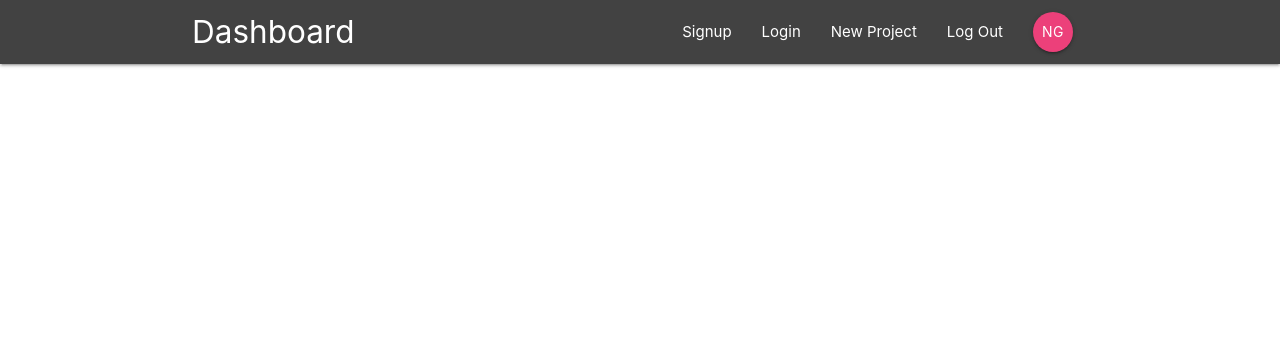
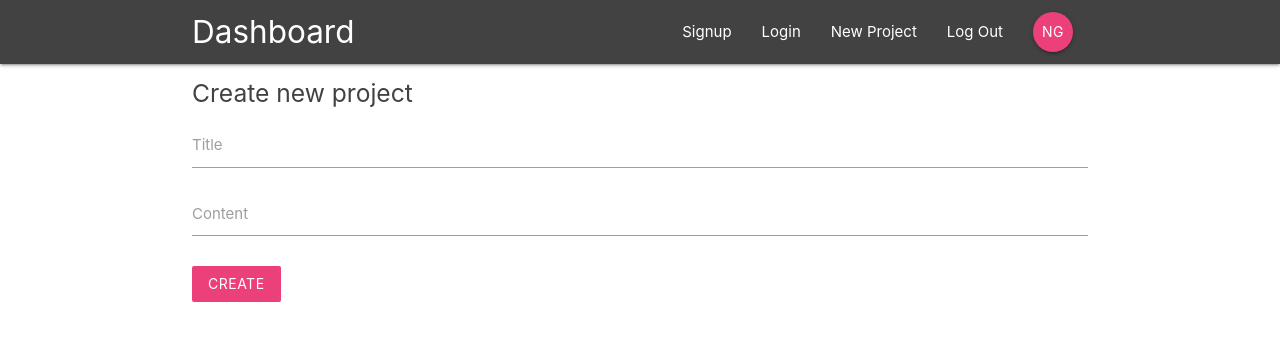
Before and after one commit to natgrant/react-redux-firebase-app, a React (Create React App) app: page /create in a window 1280 px wide. Shown: the top 340 px of the page. Built offline with nearby package versions, Linux system fonts and the light colour scheme.

Commit message:
create project component setup

```diff
--- a/src/App.js
+++ b/src/App.js
@@ -6,6 +6,7 @@
 import ProjectDetails from "./components/projects/ProjectDetails";
 import SignIn from "./components/auth/SignIn";
 import SignUp from "./components/auth/SignUp";
+import CreateProject from "./components/projects/CreateProject";
 
 function App() {
   return (
@@ -15,8 +16,9 @@
         <Switch>
           <Route exact path="/" component={Dashboard} />
           <Route path="/project/:id" component={ProjectDetails} />
-          <Route exact path="/signin" component={SignIn} />
-          <Route exact path="/signup" component={SignUp} />
+          <Route path="/signin" component={SignIn} />
+          <Route path="/signup" component={SignUp} />
+          <Route path="/create" component={CreateProject} />
         </Switch>
       </div>
     </BrowserRouter>
--- a/src/components/projects/CreateProject.js
+++ b/src/components/projects/CreateProject.js
@@ -0,0 +1,46 @@
+import React, { Component } from "react";
+
+class CreateProject extends Component {
+  state = {
+    title: "",
+    content: ""
+  };
+
+  handleChange = e => {
+    this.setState({
+      [e.target.id]: e.target.value
+    });
+  };
+
+  handleSubmit = e => {
+    e.preventDefault();
+    console.log(this.state);
+  };
+
+  render() {
+    return (
+      <div className="container">
+        <form className="white" onSubmit={this.handleSubmit}>
+          <h5 className="grey-text text-darken-3">Create new project</h5>
+          <div className="input-field">
+            <label htmlFor="title">Title</label>
+            <input type="text" id="title" onChange={this.handleChange} />
+          </div>
+          <div className="input-field">
+            <label htmlFor="content">Content</label>
+            <textarea
+              className="materialize-textarea"
+              id="content"
+              onChange={this.handleChange}
+            />
+          </div>
+          <div className="input-field">
+            <button className="btn pink lighten-1 z-depth-0">Create</button>
+          </div>
+        </form>
+      </div>
+    );
+  }
+}
+
+export default CreateProject;
```
